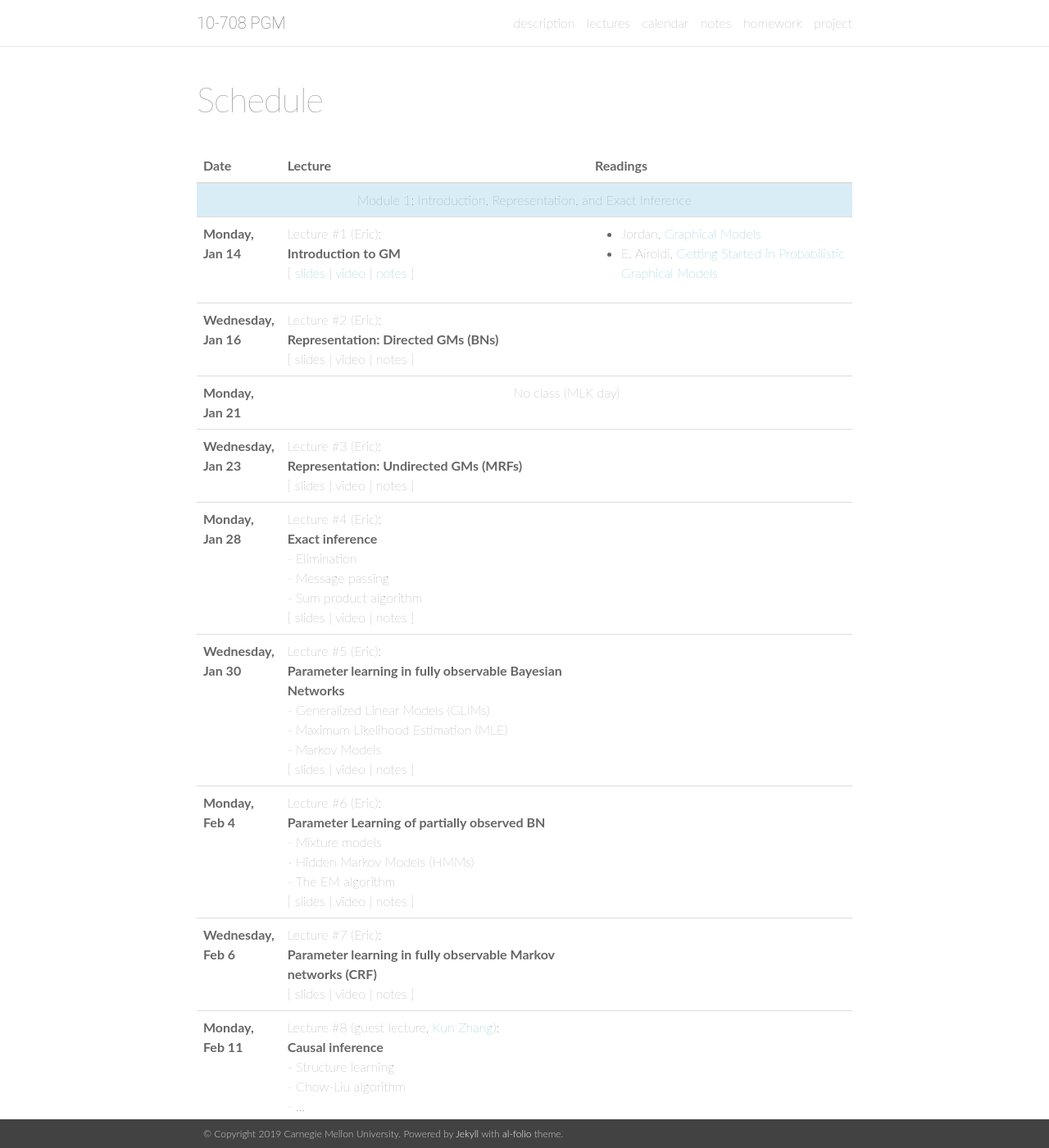
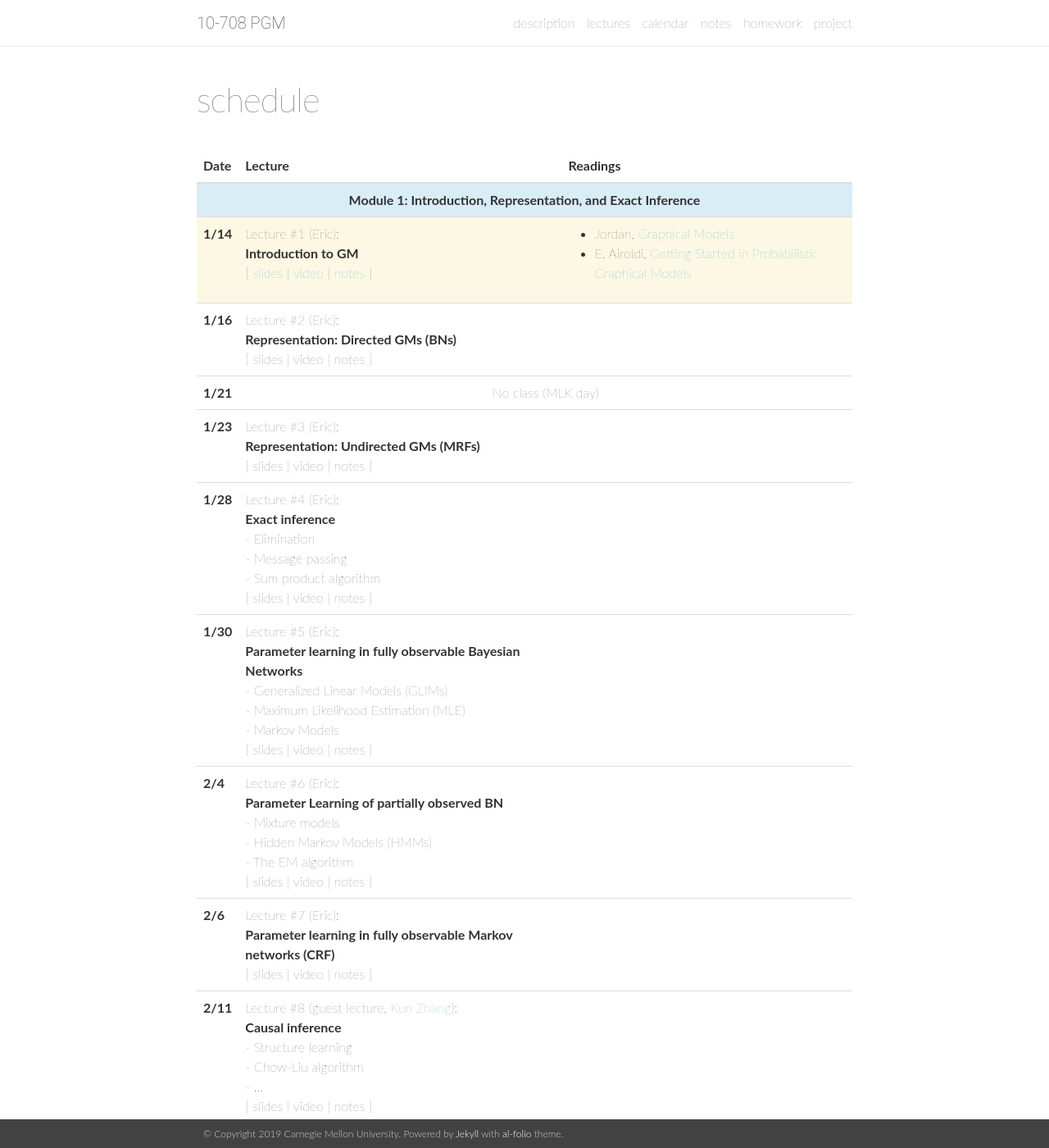
Before and after one commit to sailinglab/pgm-spring-2019, a Jekyll site: the page built from _pages/lectures.md, in a window 1280 px wide and 1400 px high. Shown: the whole window at 82% size. Built offline with Jekyll 4.4.1, drawn with Linux system fonts in a browser that asks for light colours; nearby versions of some CDN libraries; some of the changed text lies outside the part shown.

Commit message:
Stylistic changes

```diff
--- a/_data/lectures.yml
+++ b/_data/lectures.yml
@@ -1,6 +1,6 @@
 - title: "Module 1: Introduction, Representation, and Exact Inference"
 
-- date: Monday,<br />Jan 14
+- date: 1/14
   lecturer: Eric
   title: >
     <strong>Introduction to GM</strong>
@@ -11,7 +11,7 @@
     - Jordan, <a href="#" target="_blank">Graphical Models</a>
     - E. Airoldi, <a href="#" target="_blank">Getting Started in Probabilistic Graphical Models</a>
 
-- date: Wednesday,<br />Jan 16
+- date: 1/16
   lecturer: Eric
   title: >
     <strong>Representation: Directed GMs (BNs)</strong>
@@ -20,10 +20,10 @@
   notes:
   readings:
 
-- date: Monday,<br />Jan 21
+- date: 1/21
   title: No class (MLK day)
 
-- date: Wednesday,<br />Jan 23
+- date: 1/23
   lecturer: Eric
   title: >
     <strong>Representation: Undirected GMs (MRFs)</strong>
@@ -32,7 +32,7 @@
   notes:
   readings:
 
-- date: Monday,<br />Jan 28
+- date: 1/28
   lecturer: Eric
   title: >
     <strong>Exact inference</strong> <br />
@@ -44,7 +44,7 @@
   notes:
   readings:
 
-- date: Wednesday,<br />Jan 30
+- date: 1/30
   lecturer: Eric
   title: >
     <strong>Parameter learning in fully observable Bayesian Networks</strong> <br />
@@ -56,7 +56,7 @@
   notes:
   readings:
 
-- date: Monday,<br />Feb 4
+- date: 2/4
   lecturer: Eric
   title: >
     <strong>Parameter Learning of partially observed BN</strong> <br />
@@ -68,7 +68,7 @@
   notes:
   readings:
 
-- date: Wednesday,<br />Feb 6
+- date: 2/6
   lecturer: Eric
   title: >
     <strong>Parameter learning in fully observable Markov networks (CRF)</strong>
@@ -77,7 +77,7 @@
   notes:
   readings:
 
-- date: Monday,<br />Feb 11
+- date: 2/11
   lecturer: guest lecture, <a href="https://www.cmu.edu/dietrich/philosophy/people/faculty/zhang.html" target="_blank">Kun Zhang</a>
   title: >
     <strong>Causal inference</strong> <br />
@@ -89,7 +89,7 @@
   notes:
   readings:
 
-- date: Wednesday,<br />Feb 13
+- date: 2/13
   lecturer: Eric
   title: >
     <strong>Gaussian graphical models, Ising model, Modeling networks</strong>
@@ -98,7 +98,7 @@
   notes:
   readings:
 
-- date: Monday,<br />Feb 18
+- date: 2/18
   lecturer: Eric
   title: >
     <strong>Sequential models</strong> <br />
@@ -111,7 +111,7 @@
 
 - title: "Module 2: Approximate Inference"
 
-- date: Wednesday,<br />Feb 20
+- date: 2/20
   lecturer: Eric
   title: >
     <strong>Approximate Inference: Mean Field (MF) and loopy Belief Propagation (BP) approximations</strong>
@@ -120,7 +120,7 @@
   notes:
   readings:
 
-- date: Monday,<br />Feb 25
+- date: 2/25
   lecturer: Eric
   title: >
     <strong>Theory of Variational Inference: Inner and Outer Approximations</strong>
@@ -129,7 +129,7 @@
   notes:
   readings:
 
-- date: Wednesday,<br />Feb 27
+- date: 2/27
   lecturer: Eric
   title: >
     <strong>Approximate Inference: Monte Carlo and Sequential Monte Carlo methods</strong>
@@ -138,7 +138,7 @@
   notes:
   readings:
 
-- date: Monday,<br />Mar 4
+- date: 3/4
   lecturer: Eric
   title: >
     <strong>Markov Chain Monte Carlo</strong> <br />
@@ -152,7 +152,7 @@
 
 - title: "Module 3: Deep Learning &amp; Generative Models"
 
-- date: Wednesday,<br />Mar 6
+- date: 3/6
   lecturer: Eric
   title: >
     <strong>Statistical and Algorithmic Foundations of Deep Learning</strong> <br />
@@ -163,13 +163,13 @@
   notes:
   readings:
 
-- date: Monday,<br />Mar 11
+- date: 3/11
   title: No classes (Spring break)
 
-- date: Monday,<br />Mar 13
+- date: 3/13
   title: No classes (Spring break)
 
-- date: Monday,<br />Mar 18
+- date: 3/18
   lecturer: guest lecture, <a href="https://www.cs.cmu.edu/~zhitingh/" target="_blank">Zhiting Hu</a> [TBC]
   title: >
     <strong>Building blocks of DL</strong> <br />
@@ -182,7 +182,7 @@
   notes:
   readings:
 
-- date: Wednesday,<br />Mar 20
+- date: 3/20
   lecturer: Eric
   title: >
     <strong>Deep generative models (part 1): <br />
@@ -195,7 +195,7 @@
   notes:
   readings:
 
-- date: Monday,<br />Mar 25
+- date: 3/25
   lecturer: Maruan or <a href="https://www.cs.cmu.edu/~zhitingh/" target="_blank">Zhiting Hu</a> [TBC]
   title: >
     <strong>Deep generative models (part 2)</strong> <br />
@@ -208,7 +208,7 @@
   notes:
   readings:
 
-- date: Wednesday,<br />Mar 27
+- date: 3/27
   lecturer: guest lecture, <a href="https://www.cs.cmu.edu/~zhitingh/" target="_blank">Zhiting Hu</a> [TBC]
   title: >
     <strong>A unified view of deep generative models</strong> <br />
@@ -222,7 +222,7 @@
 
 - title: "Module 4: Reinforcement Learning &amp; Control Through Inference in GM"
 
-- date: Monday,<br />Apr 1
+- date: 4/1
   lecturer: Maruan
   title: >
     <strong>Sequential decision making (part 1): The framework</strong> <br />
@@ -233,7 +233,7 @@
   notes:
   readings:
 
-- date: Wednesday,<br />Apr 3
+- date: 4/3
   lecturer: Maruan
   title: >
     <strong>Sequential decision making (part 2): The algorithms</strong> <br />
@@ -249,7 +249,7 @@
 
 - title: "Module 5: Nonparametric methods"
 
-- date: Monday,<br />Apr 8
+- date: 4/8
   lecturer: Eric
   title: >
     <strong>Bayesian non-parameterics</strong> <br />
@@ -262,7 +262,7 @@
   notes:
   readings:
 
-- date: Wednesday,<br />Apr 10
+- date: 4/10
   lecturer: Maruan
   title: >
     <strong>Gaussian processes (GPs) and elements of meta-learning</strong> <br />
@@ -275,7 +275,7 @@
   notes:
   readings:
 
-- date: Monday,<br />Apr 15
+- date: 4/15
   lecturer: Eric
   title: >
     <strong>Regularized Bayesian GMs (structured sparsiry, diversity, etc.)</strong>
@@ -284,7 +284,7 @@
   notes:
   readings:
 
-- date: Wednesday,<br />Apr 17
+- date: 4/17
   lecturer: Eric
   title: >
     <strong>Elements of Spectral & Kernel GMs</strong>
@@ -295,7 +295,7 @@
 
 - title: "Module 6: Modular and scalable algorithms and systems"
 
-- date: Monday,<br />Apr 22
+- date: 4/22
   lecturer:
   title: >
     <strong>Automated black-box variational inference and elements of probabilistic programming</strong>
@@ -304,7 +304,7 @@
   notes:
   readings:
 
-- date: Wednesday,<br />Apr 24
+- date: 4/24
   lecturer: Eric
   title: >
     <strong>Scalable algorithms and systems for learning, inference, and prediction</strong>
@@ -313,7 +313,7 @@
   notes:
   readings:
 
-- date: Monday,<br />Apr 29
+- date: 4/29
   lecturer: Eric
   title: >
     <strong>Industialization of AI: standards, modules, building-blocks, and platform</strong>
@@ -322,5 +322,5 @@
   notes:
   readings:
 
-- date: Wednesday,<br />May 1
+- date: 5/1
   title: Project presentations (TBA)
--- a/_layouts/schedule.html
+++ b/_layouts/schedule.html
@@ -11,9 +11,9 @@ layout: default
   <article class="post-content {{page.title}} clearfix">
     <table class="table table-hover">
       <colgroup>
-        <col style="width:7%">
+        <col style="width:5%">
         <col style="width:50%">
-        <col style="width:43%">
+        <col style="width:45%">
       </colgroup>
       <thead class="thead-light">
         <tr>
--- a/_pages/lectures.md
+++ b/_pages/lectures.md
@@ -1,15 +1,27 @@
 ---
 layout: schedule
 permalink: /lectures/
-title: Schedule
+title: schedule
 ---
 
 {% assign current_module = 0 %}
 {% assign skip_classes = 0 %}
+{% assign prev_date = 0 %}
+
 {% for item in site.data.lectures %}
 {% if item.date %}
 {% assign lecture = item %}
-<tr>
+{% assign event_type = "upcoming" %}
+{% assign today_date = "now" | date: "%s" | divided_by: 86400 %}
+{% assign lecture_date = lecture.date | date: "%s" | divided_by: 86400 %}
+{% if today_date > lecture_date %}
+    {% assign event_type = "past" %}
+{% elsif today_date <= lecture_date and today_date > prev_date %}
+    {% assign event_type = "warning" %}
+{% endif %}
+{% assign prev_date = lecture_date %}
+
+<tr class="{{ event_type }}">
     <th scope="row">{{ lecture.date }}</th>
     {% if lecture.title contains 'No class' or forloop.last %}
     {% assign skip_classes = skip_classes | plus: 1 %}
@@ -54,7 +66,7 @@ title: Schedule
 {% assign current_module = current_module | plus: 1 %}
 {% assign module = item %}
 <tr class="info">
-    <td colspan="4" align="center">{{ module.title }}</td>
+    <td colspan="4" align="center"><strong>{{ module.title }}</strong></td>
 </tr>
 {% endif %}
 {% endfor %}
--- a/_sass/_pages.scss
+++ b/_sass/_pages.scss
@@ -12,3 +12,8 @@
 .center{
     text-align: center;
 }
+
+// Schedule.
+tr.past {
+    color: #999;
+}
--- a/_sass/_variables.scss
+++ b/_sass/_variables.scss
@@ -72,8 +72,8 @@ $darken-4:          rgba(#000,.5) !default;
 
 $theme-color:       $blue;
 $code-color:        $dark-gray;
-$text-color:        $mid-gray;
-$background-color:  white;
+$text-color:        $dark-gray;
+$background-color:  $white;
 
 // Links
 $link-color:        $theme-color;
```
